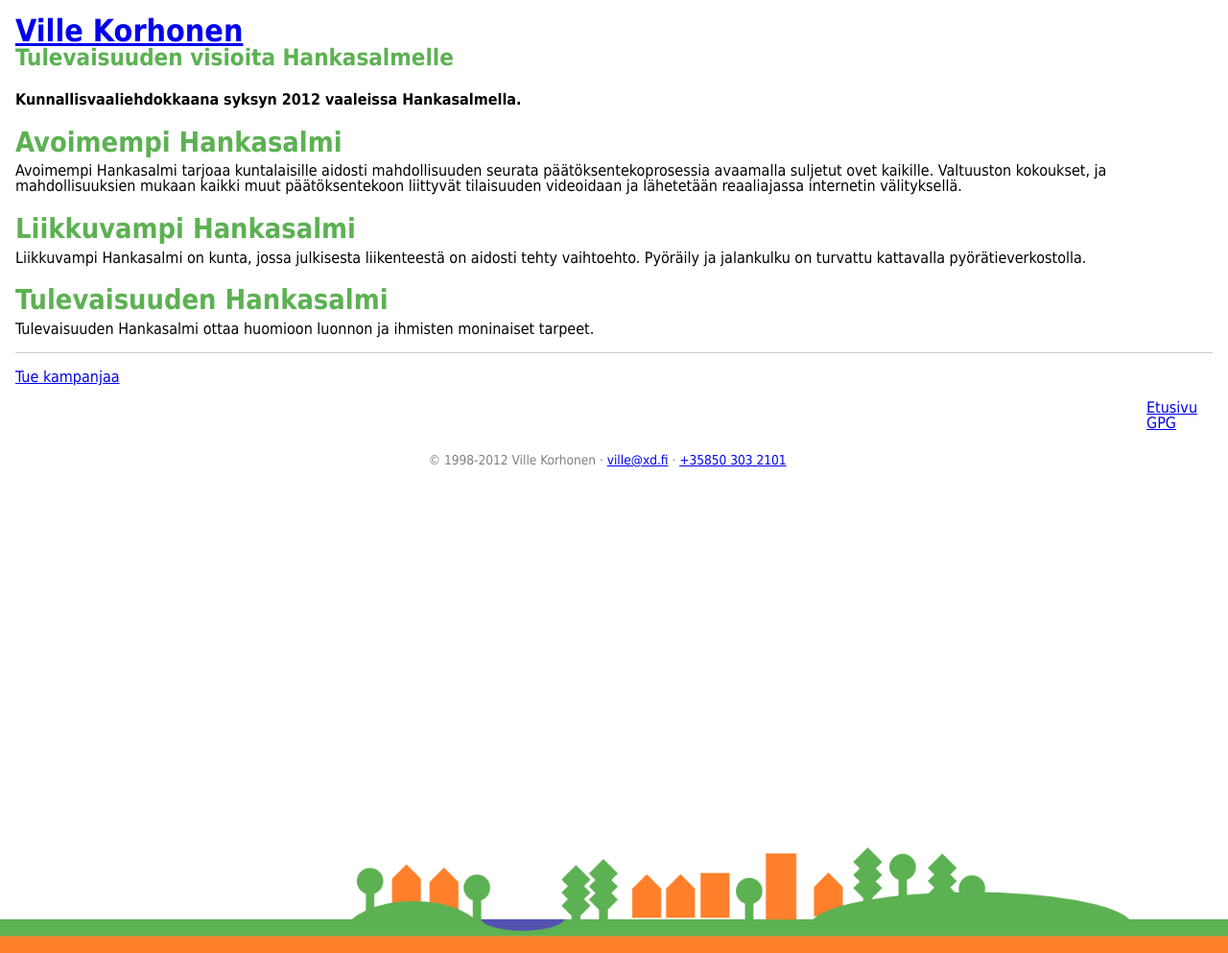
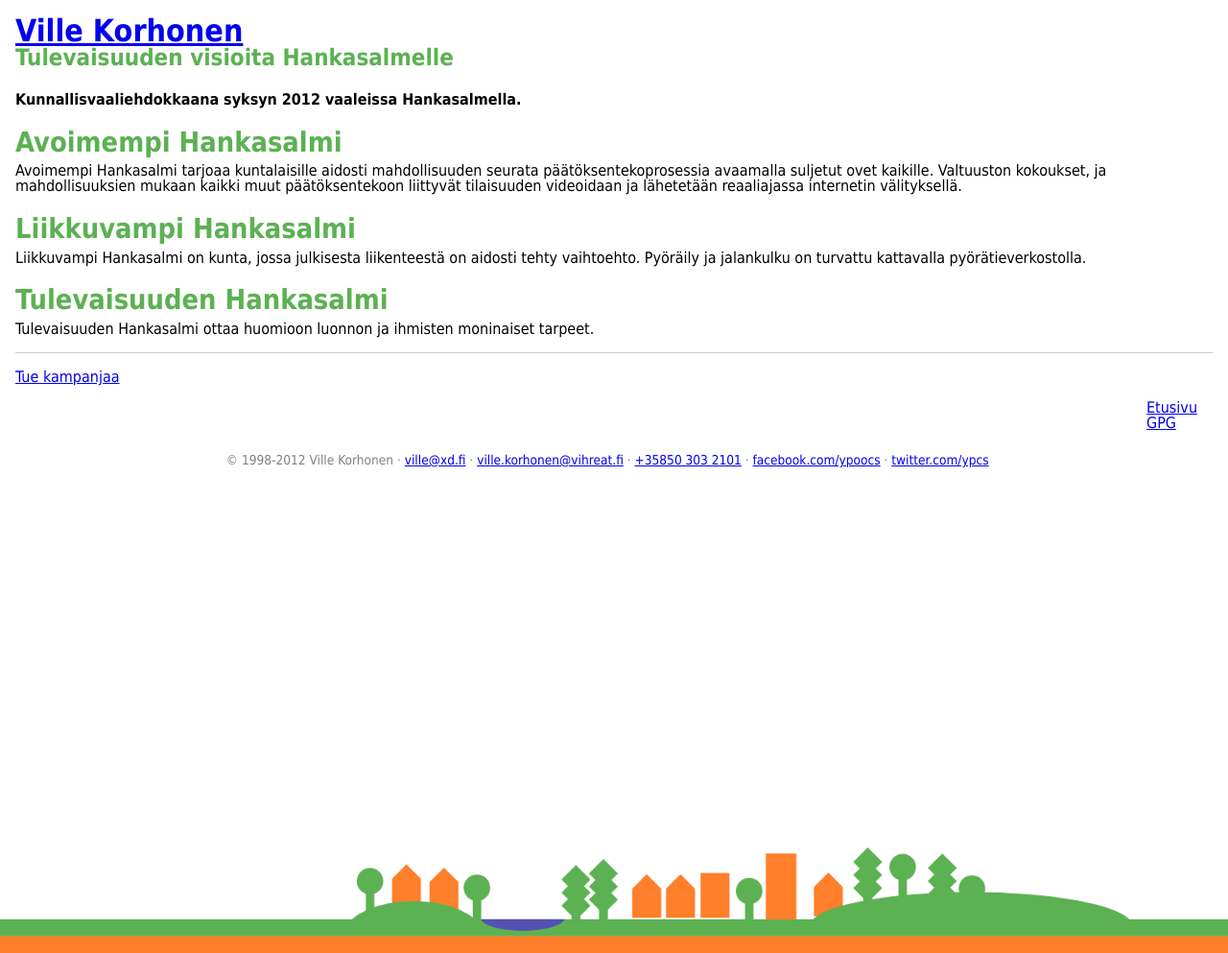
Before and after one commit to annavonzansen/ypcs.github.com, a Jekyll site: the page built from index.html, in a window 1280 px wide. Shown: the whole page at 96% size. Built offline with Jekyll 4.4.1, drawn with Linux system fonts in a browser that asks for light colours; Markdown is read by kramdown in place of the engine named in the settings.

Commit message:
More contact details -> visible

```diff
--- a/_includes/footer.html
+++ b/_includes/footer.html
@@ -1,8 +1,8 @@
 <p class="small quiet vcard">
     &copy; 1998-2012 <span class="fn">Ville Korhonen<span> &middot;
     <a class="email" href="mailto:ville@xd.fi">ville@xd.fi</a> &middot;
-<!--    <a class="email" href="mailto:ville.korhonen@vihreat.fi">ville.korhonen@vihreat.fi</a> &middot; -->
-    <a class="tel" href="tel:+358503032101">+35850 303 2101</a><!-- &middot;
+    <a class="email" href="mailto:ville.korhonen@vihreat.fi">ville.korhonen@vihreat.fi</a> &middot;
+    <a class="tel" href="tel:+358503032101">+35850 303 2101</a> &middot;
     <a class="url me" href="https://www.facebook.com/ypoocs">facebook.com/ypoocs</a> &middot;
-    <a class="url me" href="https://twitter.com/ypcs">twitter.com/ypcs</a> &middot; -->
+    <a class="url me" href="https://twitter.com/ypcs">twitter.com/ypcs</a> <!--&middot;-->
 </p>
```
